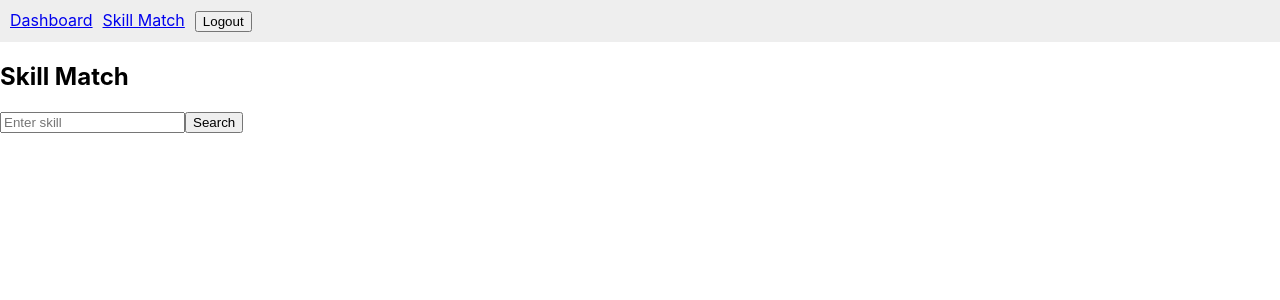
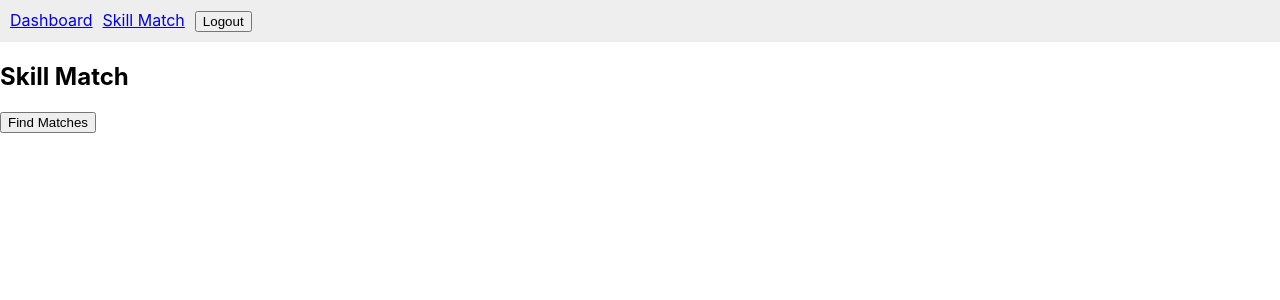
Before and after one commit to jyothi730/SkillSwap, a React (Create React App) app in the folder frontend/: page /match in a window 1280 px wide. Shown: the top 300 px of the page. Built offline with nearby package versions, Linux system fonts and the light colour scheme; sample sign-in values are in the browser's storage.

Commit message:
due to some errors some changes have made

```diff
--- a/frontend/package.json
+++ b/frontend/package.json
@@ -10,6 +10,7 @@
     "axios": "^1.11.0",
     "react": "^19.1.1",
     "react-dom": "^19.1.1",
+    "react-router-dom": "^7.8.2",
     "react-scripts": "5.0.1",
     "web-vitals": "^2.1.4"
   },
--- a/frontend/src/pages/Login.js
+++ b/frontend/src/pages/Login.js
@@ -15,7 +15,7 @@ class Login extends Component {
   handleSubmit = async (e) => {
     e.preventDefault();
     try {
-      const res = await axios.post("http://localhost:5000/api/auth/login", {
+      const res = await axios.post("http://localhost:5000/api/users/login", {
         email: this.state.email,
         password: this.state.password,
       });
--- a/frontend/src/pages/Register.js
+++ b/frontend/src/pages/Register.js
@@ -17,7 +17,7 @@ class Register extends Component {
   handleSubmit = async (e) => {
     e.preventDefault();
     try {
-      await axios.post("http://localhost:5000/api/auth/register", {
+      await axios.post("http://localhost:5000/api/users/register", {
         name: this.state.name,
         email: this.state.email,
         password: this.state.password,
@@ -25,7 +25,7 @@ class Register extends Component {
       });
       window.location.href = "/login";
     } catch (err) {
-      this.setState({ error: "Registration failed" });
+      this.setState({ error: err.response?.data?.message || "Registration failed" });
     }
   };
 
--- a/frontend/src/pages/SkillMatch.js
+++ b/frontend/src/pages/SkillMatch.js
@@ -3,20 +3,14 @@ import axios from "axios";
 
 class SkillMatch extends Component {
   state = {
-    skill: "",
-    matches: []
+    matches: [],
   };
 
-  handleChange = (e) => {
-    this.setState({ skill: e.target.value });
-  };
-
-  handleSearch = async () => {
+  handleFindMatches = async () => {
     try {
       const token = localStorage.getItem("token");
       const res = await axios.post(
-        "http://localhost:5000/api/match",
-        { skill: this.state.skill },
+        "http://localhost:5000/api/users/me/matches",
         { headers: { Authorization: `Bearer ${token}` } }
       );
       this.setState({ matches: res.data });
@@ -29,17 +23,13 @@ class SkillMatch extends Component {
     return (
       <div>
         <h2>Skill Match</h2>
-        <input
-          type="text"
-          placeholder="Enter skill"
-          value={this.state.skill}
-          onChange={this.handleChange}
-        />
-        <button onClick={this.handleSearch}>Search</button>
+        <button onClick={this.handleFindMatches}>Find Matches</button>
 
         <ul>
           {this.state.matches.map((user, idx) => (
-            <li key={idx}>{user.name} - {user.skills.join(", ")}</li>
+            <li key={idx}>
+              {user.name} – {user.skills.join(", ")}
+            </li>
           ))}
         </ul>
       </div>
--- /dev/null
+++ b/frontend/src/reportWebVitals.js
@@ -0,0 +1,13 @@
+const reportWebVitals = onPerfEntry => {
+  if (onPerfEntry && onPerfEntry instanceof Function) {
+    import('web-vitals').then(({ getCLS, getFID, getFCP, getLCP, getTTFB }) => {
+      getCLS(onPerfEntry);
+      getFID(onPerfEntry);
+      getFCP(onPerfEntry);
+      getLCP(onPerfEntry);
+      getTTFB(onPerfEntry);
+    });
+  }
+};
+
+export default reportWebVitals;
```
Also changed, not shown: 1 other file (tests, documents, lock files or other folders).
